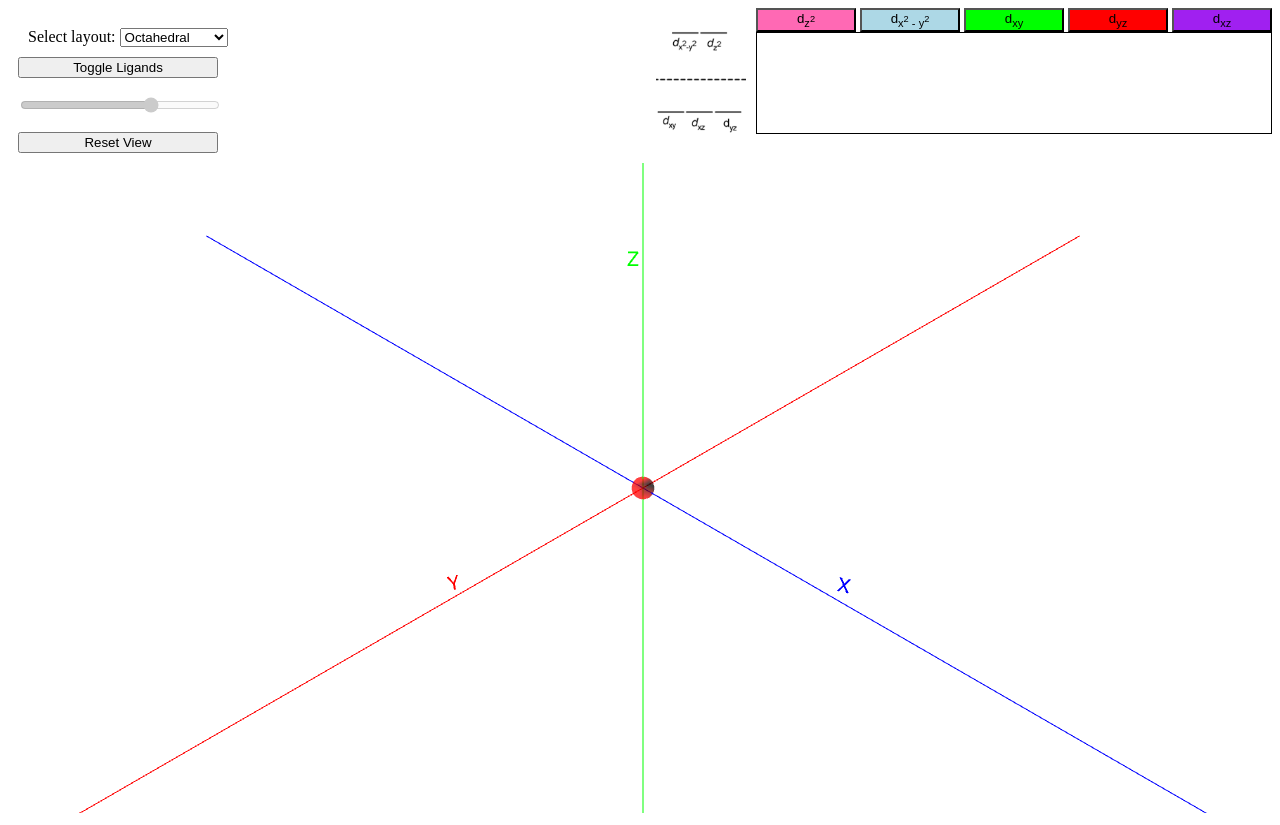
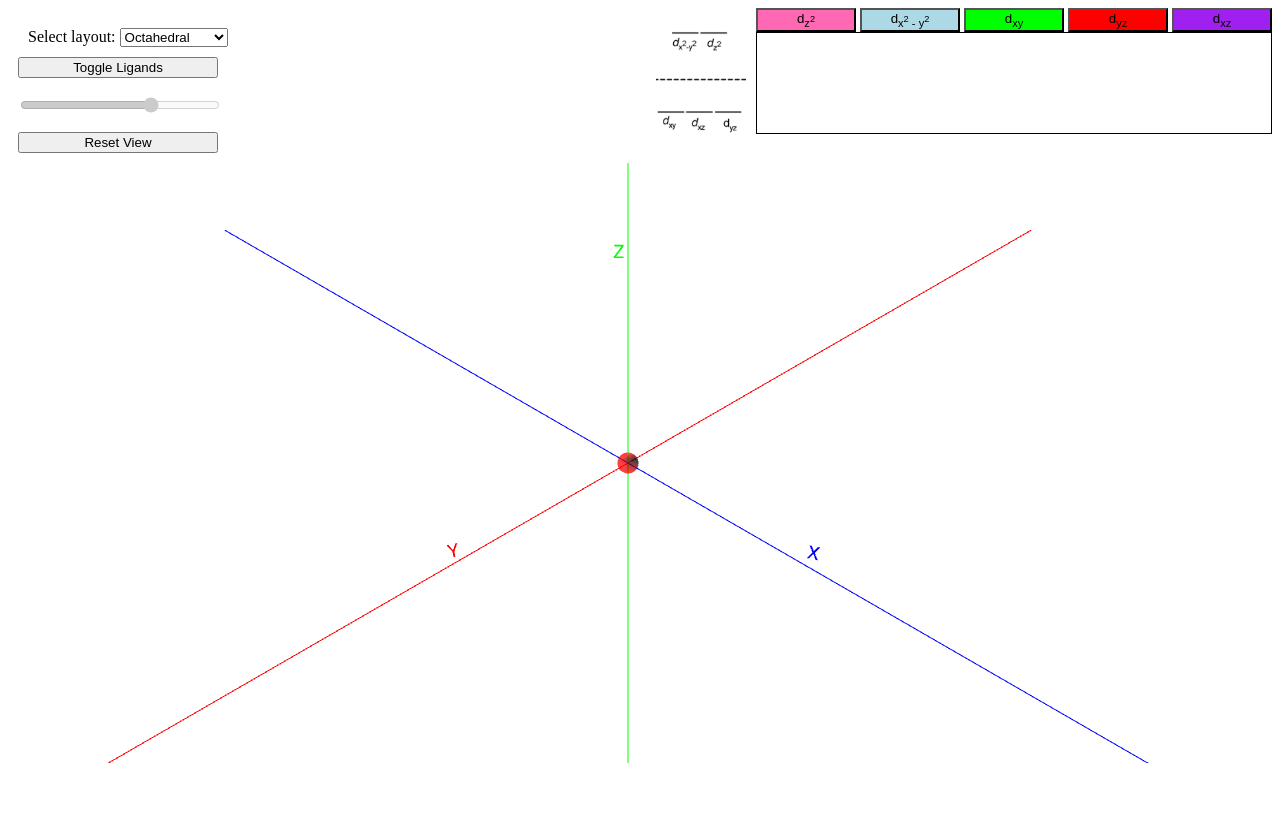
Before and after one commit to UQ-eLIPSE/chemviz, a plain HTML site: page index.html in a window 1280 px wide. After the commit the page ends 800 px from the top, so only its background shows below. Drawn offline with Linux system fonts and the light colour scheme.

Commit message:
Removed redundant code

```diff
--- a/js/MoleculeRenderer.js
+++ b/js/MoleculeRenderer.js
@@ -9,7 +9,7 @@ var scene, camera, renderer, model, axes;
 // Store the text meshs here
 var textMeshs = [];
 
-// The type of the molecule
+// The type of the currently selected molecule
 var moleculeType = "oct";
 
 // Stores a list of orbitals currently in the scene
@@ -56,8 +56,11 @@ function updateMolecule(value) {
  */
 function init() {
     scene = new THREE.Scene();
-    var WIDTH = window.innerWidth - 10;
-    var HEIGHT = window.innerHeight - 150;
+
+    var WIDTH = window.innerWidth - 40;
+    // The height also has a offset because of the interface
+    // above the threejs canvas
+    var HEIGHT = window.innerHeight - 200;
 
     renderer = new THREE.WebGLRenderer({antialias: true});
     renderer.setSize(WIDTH, HEIGHT);
@@ -71,8 +74,8 @@ function init() {
     setButtonColours(5);
 
     window.addEventListener('resize', function() {
-        var WIDTH = window.innerWidth - 10;
-        var HEIGHT = window.innerHeight - 150;
+        var WIDTH = window.innerWidth;
+        var HEIGHT = window.innerHeight - 200;
         renderer.setSize(WIDTH, HEIGHT);
         camera.aspect = WIDTH/HEIGHT;
         camera.updateProjectionMatrix();
@@ -121,10 +124,9 @@ function buildAxes(length) {
     var axes = new THREE.Object3D();
     var origin = new THREE.Vector3(0, 0, 0);
 
-    createAxeLabel(1000, 40, 0, "Y", 0xFF0000);
-    createAxeLabel(40, 1000, 40, "Z", 0x00FF00);
-    createAxeLabel(0, 40, -1000, "X", 0x0000FF);
-
+    createAxisLabel(1000, 40, 0, "Y", 0xFF0000);
+    createAxisLabel(40, 1000, 40, "Z", 0x00FF00);
+    createAxisLabel(0, 40, -1000, "X", 0x0000FF);
 
     axes.add( drawLine( origin, new THREE.Vector3( length, 0, 0 ), 0xFF0000) );
     axes.add( drawLine( origin, new THREE.Vector3( -length, 0, 0 ), 0xFF0000) );
@@ -223,24 +225,6 @@ function lookupAndCreate(id, name) {
     } else {
         console.log("Could not retrieve orbital");
     }
-}
-
-/*
- * To be attached to a button's onClick command
- * Toggles a set of orbitals
- * The x, y, z params are rotations in radians
- * The key is a unique to store within the dictionary
- */
-function handleButtonClick(id, x, y, z, key) {
-    var val = toggleOrbital(x, y, z, key, "0x" + colours[id]);
-}
-
-/*
- * Similar the above function but creates a torus, used for the
- * z^2 method
- */
-function handleButtonClickTorus(id, key) {
-    var val = createOrbitalAndTorus(key, 0, 0, 0, "0x" + colours[id]);
 }
 
 /*
@@ -355,10 +339,10 @@ function resetView() {
 }
 
 /**
- * Creates an axe label at the given position with the given colour
+ * Creates an axis label at the given position with the given colour
  * Automicatically adds the text to the scene and the text array
  */
-function createAxeLabel(x, y, z, text, color) {
+function createAxisLabel(x, y, z, text, color) {
 
     var textGeo = new THREE.TextGeometry(text, {
         size: 50,
```
Also changed, not shown: index.html (+4 -0 lines).
